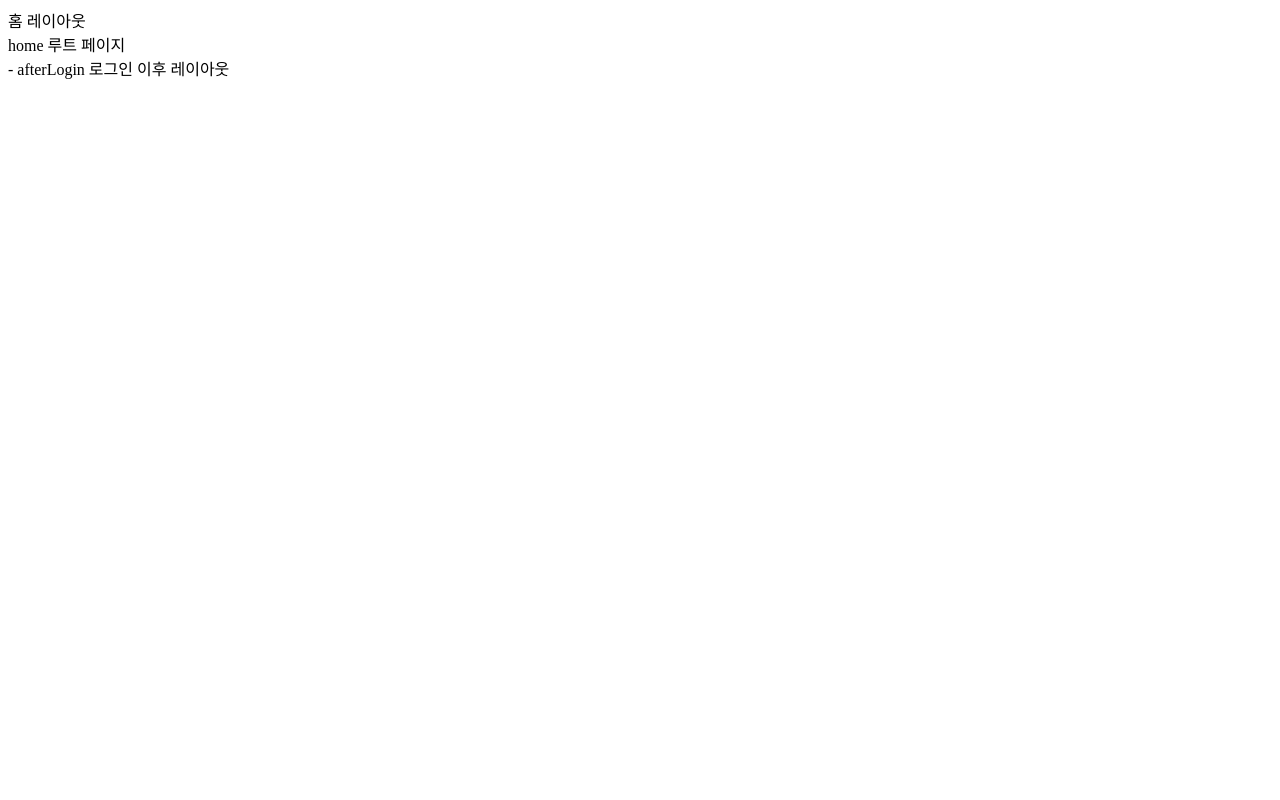
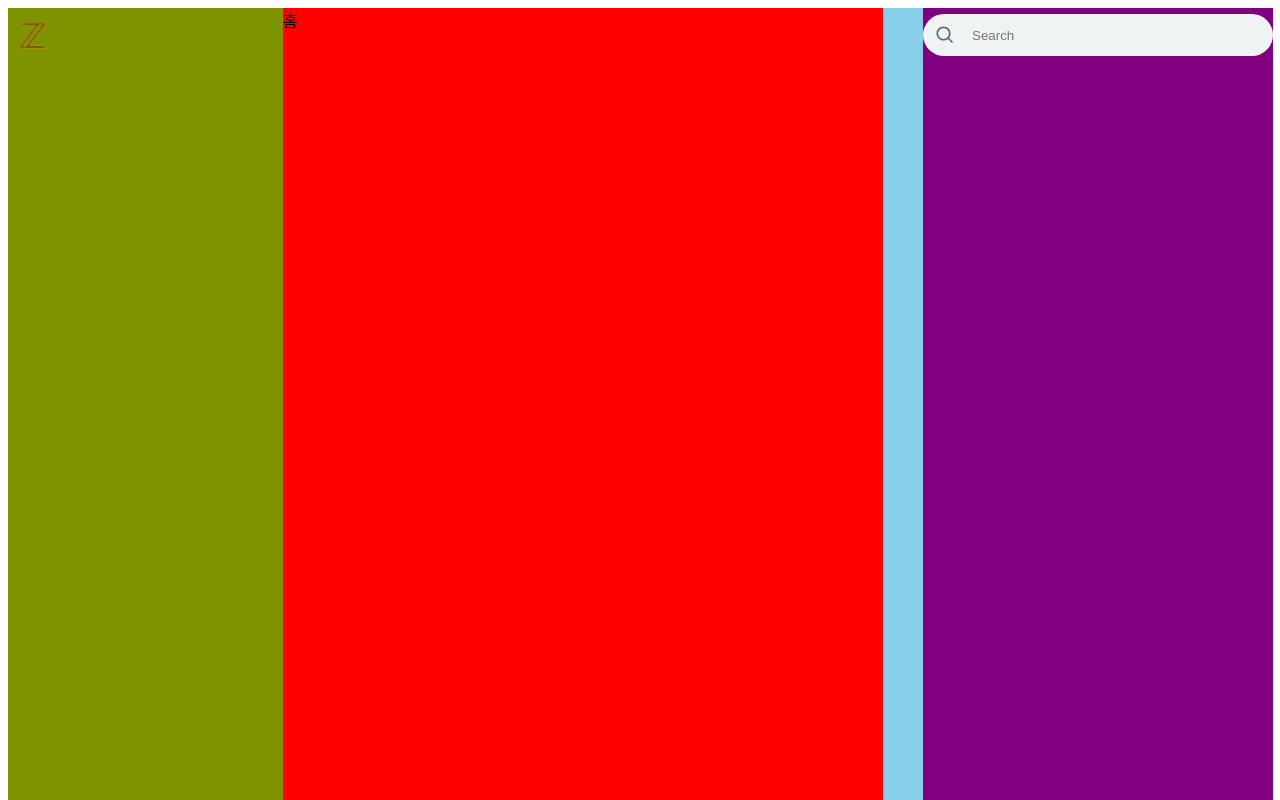
Before and after one commit to Huwiinn/next14_x_clone, a Next.js app: page /home in a window 1280 px wide. Shown: the top 800 px of the page. Built offline with nearby package versions, Linux system fonts and the light colour scheme.

Commit message:
Design : Home 레이아웃 구성

```diff
--- a/src/app/(afterLogin)/home/layout.tsx
+++ b/src/app/(afterLogin)/home/layout.tsx
@@ -1,7 +1,8 @@
-import React, { JSXElementConstructor } from "react";
+import React from "react";
+import styles from "@/app/(afterLogin)/layout.module.css";
 
 const HomeLayout = ({ children }: any) => {
-  return <div>홈 레이아웃 {children}</div>;
+  return <div>{children}</div>;
 };
 
 export default HomeLayout;
--- a/src/app/(afterLogin)/home/page.tsx
+++ b/src/app/(afterLogin)/home/page.tsx
@@ -1,7 +1,40 @@
 import React from "react";
+import styles from "@/app/(afterLogin)/layout.module.css";
+import Link from "next/link";
+import zlogo from "../../../../public/zlogo.png";
+import Image from "next/image";
 
 const page = () => {
-  return <div>home 루트 페이지</div>;
+  return (
+    <div className={styles.container}>
+      <header className={styles.leftSectionWrapper}>
+        <section className={styles.leftSection}>
+          <div className={styles.leftSectionFixed}>
+            <Link href="/home" className={styles.logo}>
+              <div className={styles.logoPill}>
+                <Image src={zlogo} alt="ZLogoImage" width={40} height={42} />
+              </div>
+            </Link>
+          </div>
+        </section>
+      </header>
+      <div className={styles.rightSectionWrapper}>
+        <div className={styles.rightSectionInner}>
+          <main className={styles.main}>홈</main>
+          <section className={styles.rightSection}>
+            <form className={styles.search}>
+              <svg width={20} viewBox="0 0 24 24" aria-hidden="true">
+                <g>
+                  <path d="M10.25 3.75c-3.59 0-6.5 2.91-6.5 6.5s2.91 6.5 6.5 6.5c1.795 0 3.419-.726 4.596-1.904 1.178-1.177 1.904-2.801 1.904-4.596 0-3.59-2.91-6.5-6.5-6.5zm-8.5 6.5c0-4.694 3.806-8.5 8.5-8.5s8.5 3.806 8.5 8.5c0 1.986-.682 3.815-1.824 5.262l4.781 4.781-1.414 1.414-4.781-4.781c-1.447 1.142-3.276 1.824-5.262 1.824-4.694 0-8.5-3.806-8.5-8.5z"></path>
+                </g>
+              </svg>
+              <input type="search" placeholder="Search" />
+            </form>
+          </section>
+        </div>
+      </div>
+    </div>
+  );
 };
 
 export default page;
--- /dev/null
+++ b/src/app/(afterLogin)/layout.module.css
@@ -0,0 +1,234 @@
+/* .container {
+  display: flex;
+  align-items: stretch;
+  background-color: #fff;
+}
+
+.leftSectionWrapper {
+  display: flex;
+  align-items: flex-end;
+  flex-direction: column;
+  flex-grow: 1;
+}
+
+.leftSection {
+  width: 275px;
+  height: 100dvh;
+}
+
+.leftSectionFixed {
+  position: fixed;
+  width: inherit;
+  height: 100dvh;
+  display: flex;
+  flex-direction: column;
+}
+
+.leftSectionFixed nav {
+  flex: 1;
+}
+.leftSectionFixed nav li {
+  list-style-type: none;
+}
+
+.logo {
+  display: inline-block;
+  height: 56px;
+  margin-top: 2px;
+}
+
+.logoPill {
+  width: 50px;
+  height: 50px;
+  border-radius: 50%;
+  display: flex;
+  justify-content: center;
+  align-items: center;
+}
+.logoPill:hover {
+  background-color: rgba(15, 20, 25, 0.1);
+}
+
+.postButton {
+  margin: 16px 0;
+  display: flex;
+  justify-content: center;
+  align-items: center;
+  height: 52px;
+  box-shadow: rgba(0, 0, 0, 0.08) 0px 8px 28px;
+  background-color: rgb(29, 155, 240);
+  width: 234px;
+  border: none;
+  color: rgb(255, 255, 255);
+  font-weight: 700;
+  font-size: 17px;
+  border-radius: 26px;
+}
+
+.postButton:hover {
+  background-color: rgb(26, 140, 216);
+}
+
+.rightSectionWrapper {
+  display: flex;
+  align-items: flex-start;
+  height: 100dvh;
+  flex-direction: column;
+  flex-grow: 1;
+}
+
+.rightSectionInner {
+  height: 100%;
+  width: 990px;
+  display: flex;
+  justify-content: space-between;
+}
+
+.main {
+  width: 600px;
+  height: 200dvh;
+}
+
+.rightSection {
+  width: 350px;
+  height: 100%;
+}
+
+.search {
+  position: fixed;
+  height: 42px;
+  width: inherit;
+  border-radius: 21px;
+  background-color: rgb(239, 243, 244);
+  margin-top: 6px;
+  margin-bottom: 12px;
+  display: flex;
+  align-items: center;
+}
+
+.search svg {
+  margin-left: 20px;
+  fill: rgb(83, 100, 113);
+}
+
+.search input {
+  outline: none;
+  background-color: inherit;
+  border: none;
+  padding: 12px;
+  margin-left: 5px;
+  font-size: 15px;
+}
+
+.followRecommend {
+  font-size: 20px;
+  font-weight: bold;
+  background-color: rgb(247, 249, 249);
+  border-radius: 16px;
+  margin: 12px 0;
+  padding: 12px 16px;
+}
+.followRecommend h3 {
+  padding-bottom: 12px;
+} */
+
+/* 연습용 */
+
+.container {
+  display: flex;
+  align-items: stretch;
+  background-color: #fff;
+}
+
+.leftSectionWrapper {
+  display: flex;
+  flex-grow: 1;
+  align-items: flex-end;
+  flex-direction: column;
+}
+
+.leftSection {
+  background-color: orange;
+  width: 275px;
+  height: 100dvh;
+}
+
+.leftSectionFixed {
+  position: fixed;
+  width: inherit;
+  height: 100dvh;
+  background-color: green;
+  opacity: 0.5;
+}
+
+.rightSectionWrapper {
+  display: flex;
+  flex-grow: 1;
+  align-items: flex-start;
+  height: 100dvh;
+  flex-direction: column;
+}
+
+.rightSectionInner {
+  display: flex;
+  background-color: skyblue;
+  height: 100%;
+  width: 990px;
+  justify-content: space-between;
+}
+
+.main {
+  width: 600px;
+  height: 120dvh;
+  background-color: red;
+}
+
+.rightSection {
+  background-color: purple;
+  width: 350px;
+  height: 100%;
+}
+
+.search {
+  display: flex;
+  align-items: center;
+  position: fixed;
+  width: inherit;
+  height: 42px;
+  border-radius: 21px;
+  background-color: rgb(239, 243, 244);
+  margin-top: 6px;
+  margin-bottom: 12px;
+}
+
+.search svg {
+  margin-left: 12px;
+  fill: rgb(83, 108, 113);
+}
+
+.search input {
+  outline: none;
+  border: none;
+  background-color: inherit;
+  padding: 12px;
+  margin-left: 5px;
+}
+
+.logo {
+  display: inline-block;
+  height: 56px;
+  margin-top: 2px;
+}
+
+.logoPill {
+  width: 50px;
+  height: 50px;
+  border-radius: 100%;
+  display: flex;
+  justify-content: center;
+  align-items: center;
+}
+
+.logoPill:hover {
+  background-color: deeppink;
+}
--- a/src/app/(afterLogin)/layout.tsx
+++ b/src/app/(afterLogin)/layout.tsx
@@ -1,7 +1,8 @@
-import React from "react";
+import React, { ReactNode } from "react";
+import styles from "@/app/(afterLogin)/layout.module.css";
 
-const AfterLoginLayout = ({ children }: any) => {
-  return <div>{children} - afterLogin 로그인 이후 레이아웃</div>;
+const AfterLoginLayout = ({ children }: { children: ReactNode }) => {
+  return <div>{children}</div>;
 };
 
 export default AfterLoginLayout;
```
